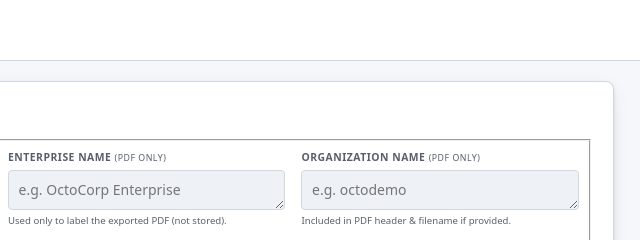
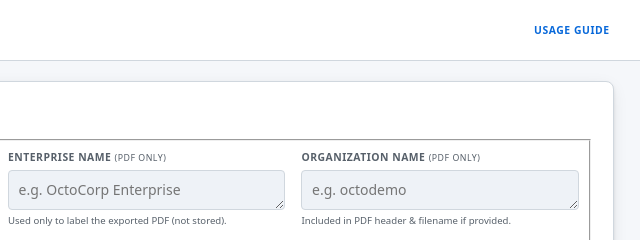
Before and after one commit to abhi-singhs/copilot-metrics-analysis, a plain HTML site: page index.html in a window 1280 px wide. Shown: the top 240 px of the page, 640-1280 px from the left. Drawn offline with nearby package versions, Linux system fonts and the light colour scheme.

Commit message:
Add top navigation with usage guide link to header

```diff
--- a/index.html
+++ b/index.html
@@ -11,6 +11,11 @@
         <div class="logo-title">
             <h1>GitHub Copilot Metrics Data Analysis Page</h1>
         </div>
+        <nav class="top-nav" aria-label="Primary">
+            <ul class="nav-list">
+                <li><a href="https://github.com/abhi-singhs/copilot-metrics-analysis/blob/main/README.md" target="_blank" rel="noopener noreferrer" aria-label="Open usage guide README in new tab">Usage Guide</a></li>
+            </ul>
+        </nav>
     </header>
     <main id="mainContent" tabindex="-1">
     <section class="panel controls-panel" role="region" aria-label="Filters and data controls">
--- a/style.css
+++ b/style.css
@@ -53,6 +53,13 @@ header.app-header {
     top: 0;
     z-index: 10;
 }
+
+/* Simple top navigation (Usage Guide link) */
+.top-nav { display:flex; align-items:center; }
+.top-nav .nav-list { list-style:none; display:flex; gap:1.1rem; margin:0; padding:0; }
+.top-nav a { color: var(--accent); font-size:.65rem; text-transform:uppercase; letter-spacing:.55px; font-weight:600; text-decoration:none; padding:.35rem .4rem; border-radius: var(--radius-sm); line-height:1; display:inline-block; }
+.top-nav a:hover, .top-nav a:focus-visible { text-decoration:underline; background: var(--bg-alt); outline: none; }
+.top-nav a:active { transform: translateY(1px); }
 
 .logo-title { display: flex; align-items: center; gap: .75rem; }
 .logo-title h1 { font-size: 1.25rem; margin: 0; font-weight: 600; letter-spacing: .5px; }
```
